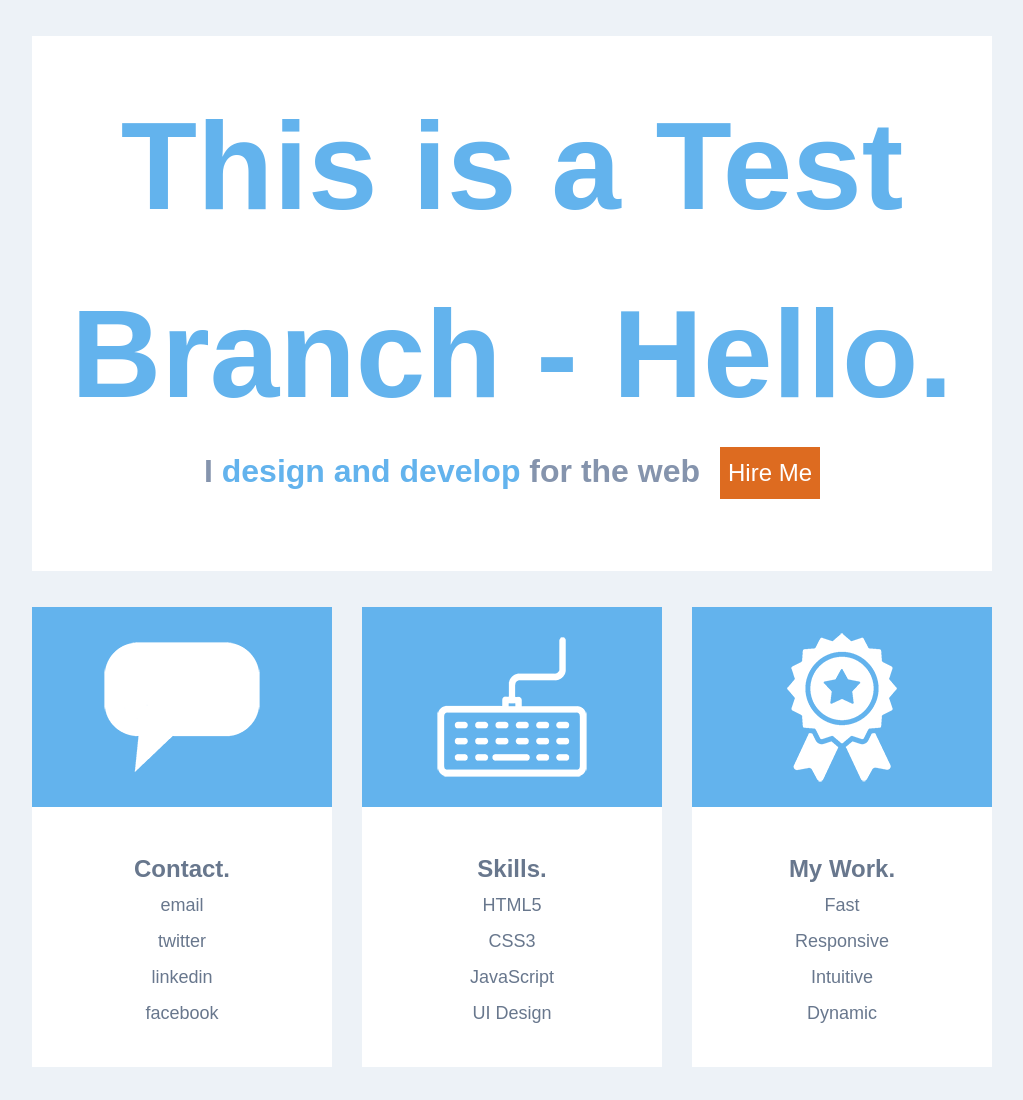
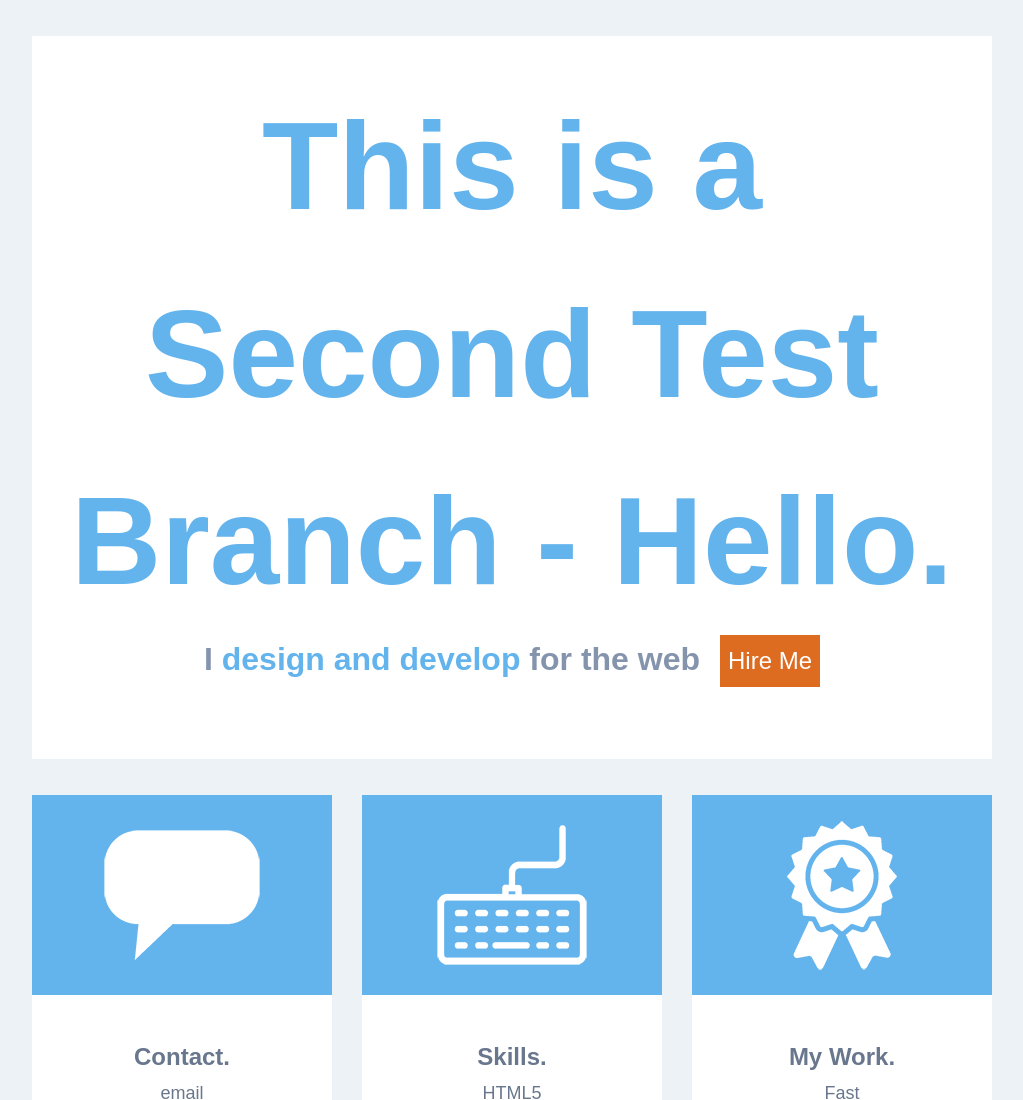
Before and after one commit to Cyboran/HelloBuild, a plain HTML site: page index.html in a window 1280 px wide. Shown: the top 1100 px of the page, without its empty margins (128-1151 px from the left). Drawn offline with Linux system fonts and the light colour scheme.

Commit message:
test for merge

```diff
--- a/index.html
+++ b/index.html
@@ -12,7 +12,7 @@
     <body>
         <div class="container">
             <header>
-                <h1>This is a Test Branch - Hello.</h1>
+                <h1>This is a Second Test Branch - Hello.</h1>
                 <!-- <p class="tagline"></p> -->
                 <div class="callout">
                     <p>
```
